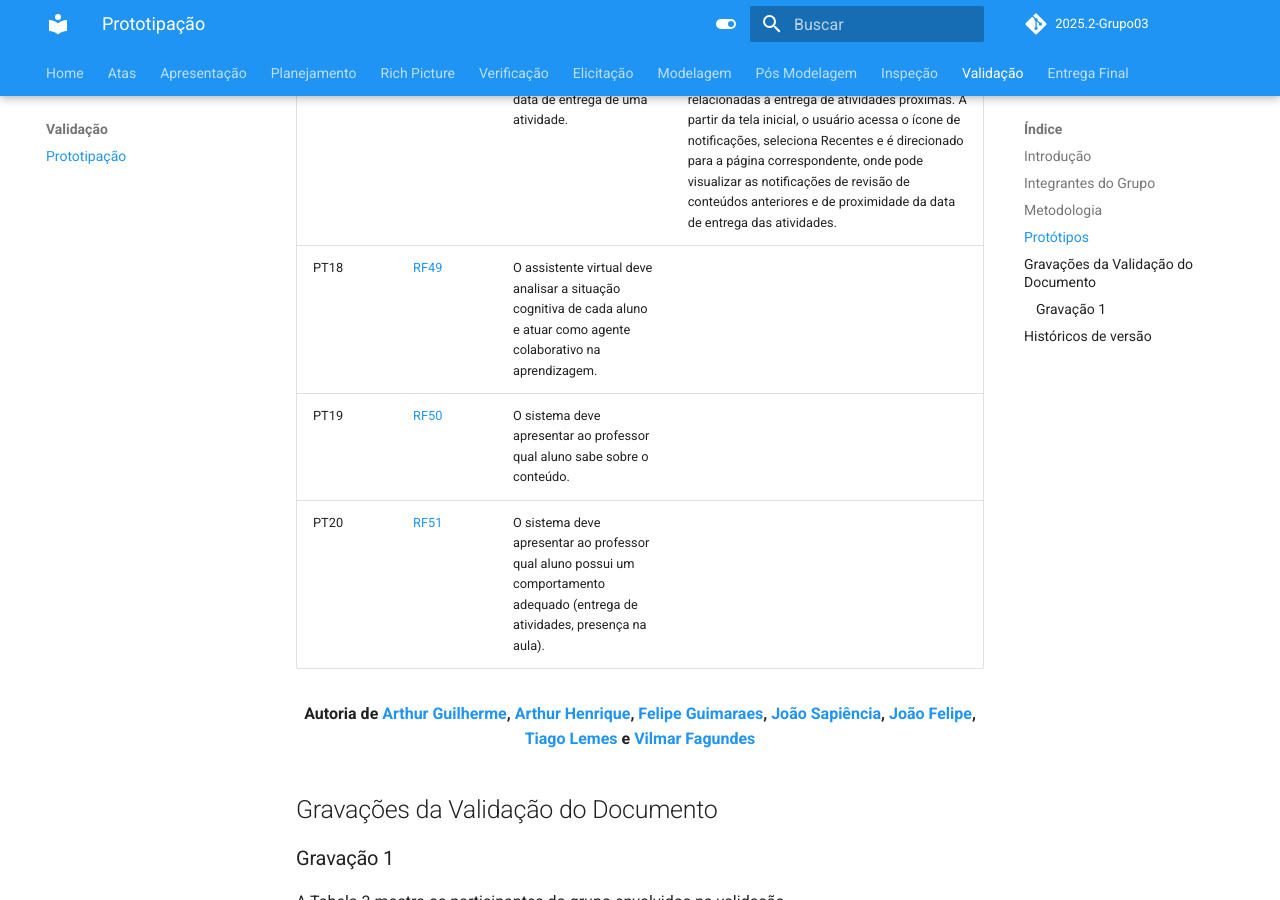
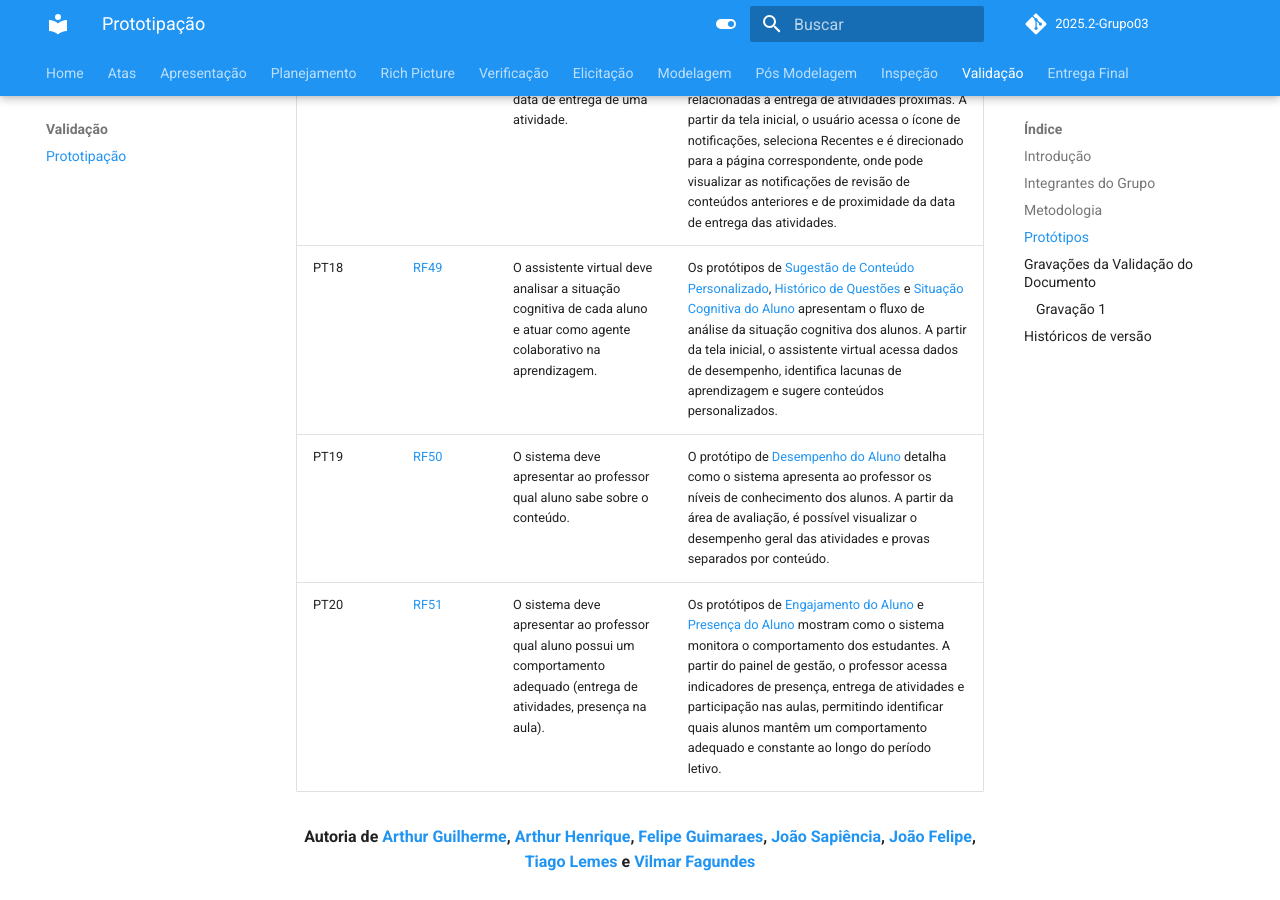
Before and after one commit to Requisitos-de-Software/2025.2-Grupo03, an MkDocs documentation site: the page built from docs/Validacao/prototipos.md, in a window 1280 px wide and 900 px high, scrolled down 2598 px. Built offline with MkDocs 1.6.1 and Material for MkDocs 9.7.7, drawn with Linux system fonts in a browser that asks for light colours; comment, search, counter and statistics services are not loaded.

Commit message:
Update prototipos.md

```diff
--- a/docs/Validacao/prototipos.md
+++ b/docs/Validacao/prototipos.md
@@ -45,9 +45,9 @@ A Tabela 2 apresenta informações detalhadas sobre cada protótipo individual,
 | <a id="PT07"></a>PT07 | [RF15](https://requisitos-de-software.github.io/2025.2-Grupo03/Elicitacao/requisitos_elicitados/#RF15) | O sistema deve enviar notificações para lembrar o aluno de revisar conteúdos passados. | O protótipo de [Notificações de Lembrete de Revisão](../arquivos/prototipo_Tiago_revisao_entrega.pdf) apresenta todo o caminho para acessar as notificações relacionadas à revisão de conteúdos passados. A partir da tela inicial, o usuário acessa o ícone de notificações, seleciona Recentes e é direcionado para a página correspondente, onde pode visualizar as notificações de revisão de conteúdos anteriores e de proximidade da data de entrega das atividades. |
 | <a id="PT09"></a>PT09 | [RF18](https://requisitos-de-software.github.io/2025.2-Grupo03/Elicitacao/requisitos_elicitados/#RF18) | O sistema deve pedir ao indivíduo a melhor forma de caminho de notificação. | O protótipo de [Preferência de notificação](../arquivos/prototipo_Tiago_preferencia_notificacao.pdf) apresenta todo o caminho para acessar, alterar e salvar as preferências de notificação. A partir da tela inicial, o usuário acessa o ícone de notificações, seleciona Preferências e é direcionado para a página correspondente, onde pode escolher o modo de notificação desejado — E-mail, WhatsApp ou Somente pelo sistema — e, em seguida, salvar as alterações, recebendo uma confirmação de sucesso. |
 | <a id="PT10"></a>PT10 | [RF19](https://requisitos-de-software.github.io/2025.2-Grupo03/Elicitacao/requisitos_elicitados/#RF19) | O sistema deve enviar uma notificação quando está chegando perto da data de entrega de uma atividade.  | O protótipo de [Notificação de Lembrete de Entrega de Atividade Próxima](../arquivos/prototipo_Tiago_revisao_entrega.pdf) apresenta todo o caminho para acessar as notificações relacionadas à entrega de atividades próximas. A partir da tela inicial, o usuário acessa o ícone de notificações, seleciona Recentes e é direcionado para a página correspondente, onde pode visualizar as notificações de revisão de conteúdos anteriores e de proximidade da data de entrega das atividades. |
-| <a id="PT18"></a>PT18 | [RF49](https://requisitos-de-software.github.io/2025.2-Grupo03/Elicitacao/requisitos_elicitados/#RF49) | O assistente virtual deve analisar a situação cognitiva de cada aluno e atuar como agente colaborativo na aprendizagem.  |
-| <a id="PT19"></a>PT19 | [RF50](https://requisitos-de-software.github.io/2025.2-Grupo03/Elicitacao/requisitos_elicitados/#RF50) | O sistema deve apresentar ao professor qual aluno sabe sobre o conteúdo.  |
-| <a id="PT20"></a>PT20 | [RF51](https://requisitos-de-software.github.io/2025.2-Grupo03/Elicitacao/requisitos_elicitados/#RF51) | O sistema deve apresentar ao professor qual aluno possui um comportamento adequado (entrega de atividades, presença na aula).  |
+| <a id="PT18"></a>PT18 | [RF49](https://requisitos-de-software.github.io/2025.2-Grupo03/Elicitacao/requisitos_elicitados/#RF49) | O assistente virtual deve analisar a situação cognitiva de cada aluno e atuar como agente colaborativo na aprendizagem.  |Os protótipos de [Sugestão de Conteúdo Personalizado](../arquivos/prototipo_AGAS_sugestao_conteudo.pdf), [Histórico de Questões](../arquivos/prototipo_AGAS_historico_questoes.pdf) e [Situação Cognitiva do Aluno](../arquivos/prototipo_AGAS_situacao_aluno.pdf) apresentam o fluxo de análise da situação cognitiva dos alunos. A partir da tela inicial, o assistente virtual acessa dados de desempenho, identifica lacunas de aprendizagem e sugere conteúdos personalizados.|
+| <a id="PT19"></a>PT19 | [RF50](https://requisitos-de-software.github.io/2025.2-Grupo03/Elicitacao/requisitos_elicitados/#RF50) | O sistema deve apresentar ao professor qual aluno sabe sobre o conteúdo.  | O protótipo de [Desempenho do Aluno](../arquivos/prototipo_AGAS_desempenho_aluno.pdf) detalha como o sistema apresenta ao professor os níveis de conhecimento dos alunos. A partir da área de avaliação, é possível visualizar o desempenho geral das atividades e provas separados por conteúdo. |
+| <a id="PT20"></a>PT20 | [RF51](https://requisitos-de-software.github.io/2025.2-Grupo03/Elicitacao/requisitos_elicitados/#RF51) | O sistema deve apresentar ao professor qual aluno possui um comportamento adequado (entrega de atividades, presença na aula).  | Os protótipos de [Engajamento do Aluno](../arquivos/prototipo_AGAS_engajamento.pdf) e [Presença do Aluno](../arquivos/prototipo_AGAS_presenca.pdf) mostram como o sistema monitora o comportamento dos estudantes. A partir do painel de gestão, o professor acessa indicadores de presença, entrega de atividades e participação nas aulas, permitindo identificar quais alunos mantêm um comportamento adequado e constante ao longo do período letivo.|
 
 <div align="center"><strong>Autoria de <a href="https://github.com/ArthurGuilher62">Arthur Guilherme</a>, <a href="https://github.com/arthurhvieira1">Arthur Henrique</a>, <a href="https://github.com/felipegf1">Felipe Guimaraes</a>, <a href="https://github.com/JoaoSapiencia">João Sapiência</a>, <a href="https://github.com/MrBolt2005">João Felipe</a>, <a href="https://github.com/TiagoTeixeira-2005">Tiago Lemes</a> e <a href="https://github.com/VilmarFagundes">Vilmar Fagundes</a></strong></div>
 
```
